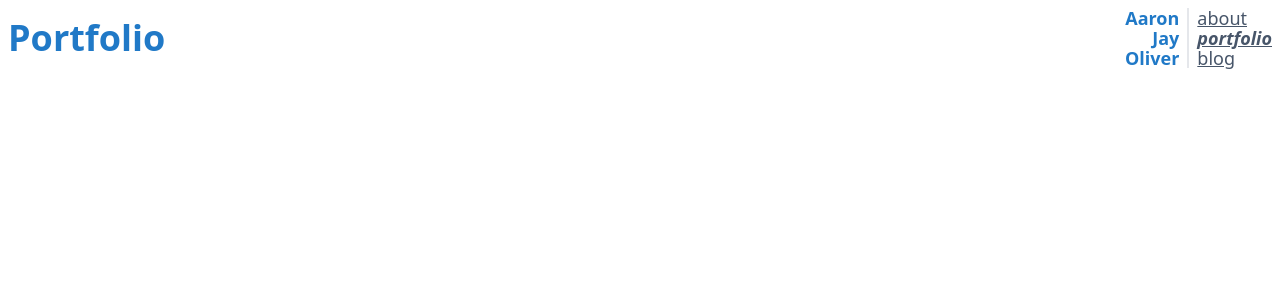
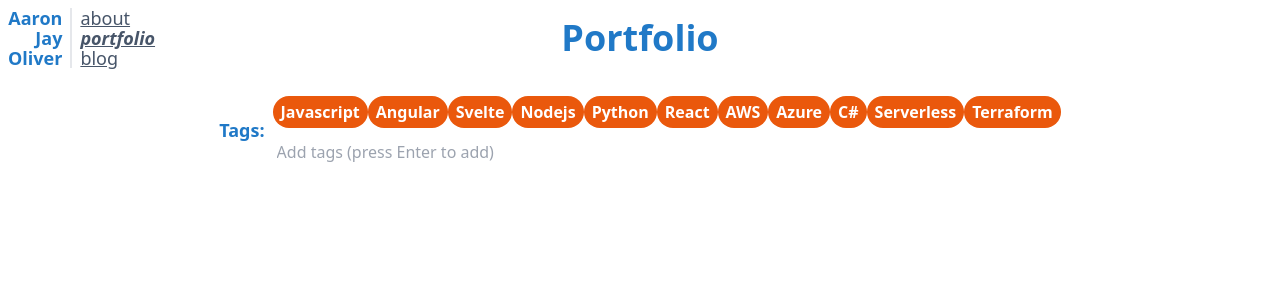
Before and after one commit to a-j-olly/aaronjayoliver.com, a SvelteKit app in the folder fe/: page /portfolio in a window 1280 px wide. Shown: the top 300 px of the page. Built offline with nearby package versions, Linux system fonts and the light colour scheme.

Commit message:
Made a start on the portfolio page. Reintroduced grid into nav bar

```diff
--- a/fe/src/routes/portfolio/+layout.svelte
+++ b/fe/src/routes/portfolio/+layout.svelte
@@ -3,11 +3,8 @@
 </script>
 
 <header>
-	<nav class="m-2 flex justify-between">
-		<div class="flex items-center">
-			<h1 class="text-center text-4xl font-bold text-dark-blue">{$page.data.pageTitle}</h1>
-		</div>
-		<div class="flex h-min flex-row divide-x-2">
+	<nav class="m-2 mb-6 grid grid-cols-3">
+		<div class="max-sm:col-start-2 max-sm-justify-center flex h-min flex-row divide-x-2">
 			<ul class="pr-2 text-right text-lg font-bold leading-5 text-dark-blue">
 				<li>
 					<h1>Aaron</h1>
@@ -39,6 +36,9 @@
 				</li>
 			</ul>
 		</div>
+		<div class="flex items-center max-sm:hidden justify-center">
+			<h1 class="text-center text-4xl font-bold text-dark-blue">{$page.data.pageTitle}</h1>
+		</div>
 	</nav>
 </header>
 <main>
--- a/fe/src/routes/portfolio/+page.server.ts
+++ b/fe/src/routes/portfolio/+page.server.ts
@@ -1,9 +1,21 @@
 export function load() {
-    // load all tags and projects
+	// load all tags and projects
 
-    return {
-        pageTitle: 'Portfolio',
-        tags: [],
-        projects: []
-    }
+	return {
+		pageTitle: 'Portfolio',
+		tags: [
+			{ id: 1, name: 'Javascript' },
+			{ id: 2, name: 'Angular' },
+			{ id: 3, name: 'Svelte' },
+			{ id: 4, name: 'Nodejs' },
+			{ id: 5, name: 'Python' },
+			{ id: 6, name: 'React' },
+			{ id: 7, name: 'AWS' },
+			{ id: 8, name: 'Azure' },
+            { id: 9, name: 'C#' },
+			{ id: 10, name: 'Serverless' },
+			{ id: 11, name: 'Terraform' },
+		],
+		projects: []
+	};
 }
--- a/fe/src/routes/portfolio/+page.svelte
+++ b/fe/src/routes/portfolio/+page.svelte
@@ -0,0 +1,22 @@
+<script lang="tsc">
+	export let data;
+</script>
+
+<div class="md:mx-48 mx-12 flex items-center justify-center gap-2">
+	<h2 class="text-lg font-semibold text-dark-blue">Tags:</h2>
+	<div class="flex flex-col">
+		<ul class="flex flex-wrap justify-evenly">
+			{#each data.tags as { id, name }}
+				<button class="bg-orange-600 hover:bg-orange-400 text-white font-bold my-1 py-1 px-2 rounded-full">{name}</button>
+			{/each}
+		</ul>
+		<div class="flex flex-wrap items-center justify-center">
+			<input
+				id="new-tag-input"
+				class="mt-1 w-full rounded-md p-1"
+				type="text"
+				placeholder="Add tags (press Enter to add)"
+			/>
+		</div>
+	</div>
+</div>
```
